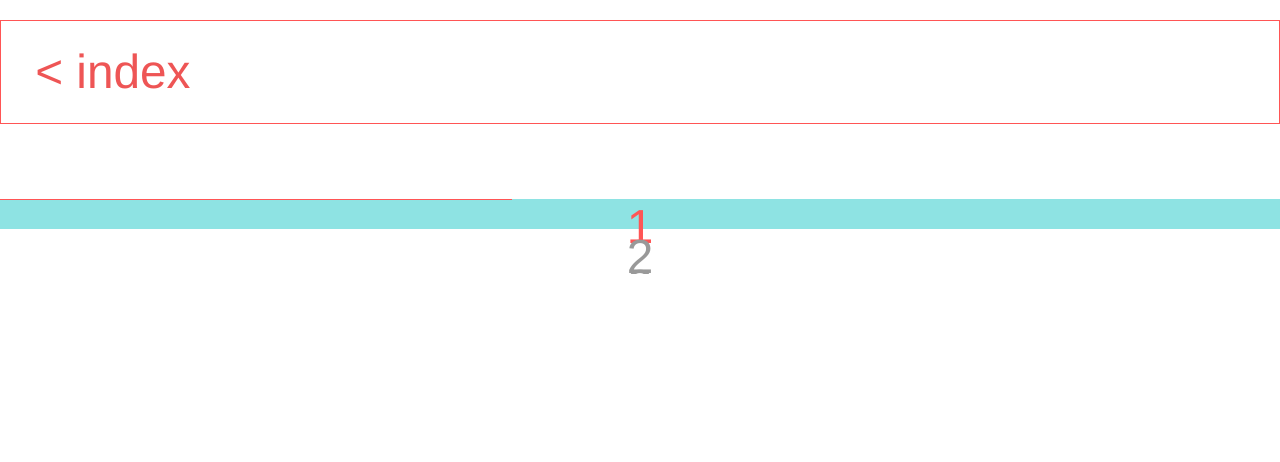
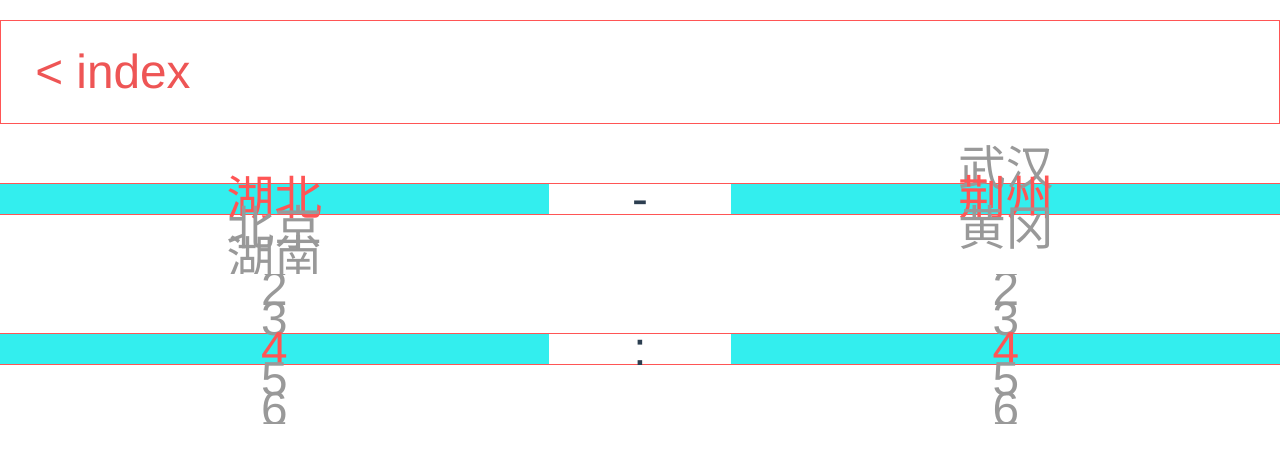
Before and after one commit to hz9527/vue_components, a Vue app: page /#/picker in a window 1280 px wide. Shown: the top 462 px of the page. Built offline with nearby package versions, Linux system fonts and the light colour scheme.

Commit message:
pickerbase

```diff
--- a/src/App.vue
+++ b/src/App.vue
@@ -15,7 +15,7 @@ export default {
   font-family: 'Avenir', Helvetica, Arial, sans-serif;
   -webkit-font-smoothing: antialiased;
   -moz-osx-font-smoothing: grayscale;
-  text-align: center;
+  /*text-align: center;*/
   color: #2c3e50;
   margin-top: 20px;
 }
--- a/src/components/pages/picker.vue
+++ b/src/components/pages/picker.vue
@@ -3,11 +3,52 @@
   <div class="head">
     <router-link to="/">&lt;  index</router-link>
   </div>
-  <pop-picker :item-list='pickerList'></pop-picker>
+  <pop-picker  :item-list='childList'></pop-picker>
+  <pop-picker :limit-methods='getValue' :item-list='pickerList'></pop-picker>
 </div>
 </template>
 
 <script>
+var normalList = [
+  {
+    flex: 3,
+    defaultIndex: 3,
+    values: [1, 2, 3, 4, 5, 6, 7, 8, 9, 10, 11, 12, 13, 14, 15]
+  },
+  {
+    flex: 1,
+    content: '<span>:</span>'
+  },
+  {
+    flex: 3,
+    values: [1, 2, 3, 4, 5, 6, 7, 8, 9, 10, 11, 12, 13, 14, 15]
+  }
+]
+var childList = [
+  {
+    flex: 3,
+    name: 'sheng',
+    values: ['湖北', '北京', '湖南']
+  },
+  {
+    flex: 1,
+    content: '-'
+  },
+  {
+    flex: 3,
+    parentName: 'sheng',
+    defaultIndex: {
+      '湖北': 1,
+      '北京': 0,
+      '湖南': 2
+    },
+    values: {
+      '湖北': ['武汉', '荆州', '黄冈'],
+      '北京': ['朝阳', '海淀', '石景山'],
+      '湖南': ['长沙', '岳阳', '湘潭']
+    }
+  }
+]
 import PopPicker from '../picker/index'
 export default {
   components: {
@@ -15,12 +56,15 @@ export default {
   },
   data () {
     return {
-      pickerList: [
-        {
-          flex: 1,
-          values: [1, 2, 3, 4, 5, 6, 7, 8, 9, 10, 11, 12, 13, 14, 15]
+      pickerList: normalList,
+      childList: childList,
+      getValue (arr, ind) {
+        if (arr[0] > arr[1]) {
+          return [arr[0], arr[0]]
+        } else {
+          return arr
         }
-      ]
+      }
     }
   }
 }
--- a/src/components/picker/index.vue
+++ b/src/components/picker/index.vue
@@ -1,8 +1,14 @@
 <template>
-<div class="picker">
+<div class="picker" :style="{'height':itemHeight*showLine +'px'}">
+  <slot name='center'>
+    <div class="center" :style="{'height':itemHeight +'px'}"></div>
+  </slot>
+  <div class="picker-con" :style="{'height':itemHeight*showLine +'px'}">
     <item :data='item.values' :type='item.type' :height='itemHeight' :length='showLine' :need-check='needCheck'
+    :style="{'width': item.width,'textAlign':item.align}"
     :cur-value='chooseIndex[index] === -1 ? {value: -1} : chooseIndex[index]' :content='item.content' :arr-index='index'
      v-for='(item, index) in itemData' :key='index' @change='itemChange'></item>
+  </div>
 </div>
 </template>
 
@@ -58,54 +64,109 @@ export default {
     }
   },
   methods: {
-    computedChoose () {
-
-    },
-    itemChange (type, value, vindex, index) {
-      if (this.chooseIndex[index] && this.chooseIndex[index].value !== value) {
-        this.$set(this.chooseIndex, index, {value: value, type: 'init', ind: vindex})
+    dealLink (index, value) {
+      if (this.itemData[index].type === 'rootList' || this.itemData[index].type === 'parentList') {
+        // if (this.itemData[index].type === 'parentList') { //处理好父亲的关系,找到父亲，并验证父亲是否合法
+        //   var parent = this.itemData[index].parentName
+        //   var pInd = this.itemDate.findIndex(item => item.name === parent)
+        //   this.chooseIndex[pInd].value
+        // }没必要验证这种
+        var key = this.itemList[index].values[value]
+        var that = this
+        this.itemList.map((item, i) => {
+          if (item.parentName === that.itemData[index].name) {
+            return {defaultIndex: item.defaultIndex || 0, ind: i}
+          } else {
+            return -1
           }
-      if (this.needCheck) {
-        var result = this.limitMethods(this.chooseIndex.filter(i => i !== -1).map(i => i.value), vindex)
-        var that = this
-        this.chooseIndex.forEach(item => {
-          if (item !== -1 && item.value !== result[item.ind]) {
-            that.$set(that.chooseIndex, index, {value: result[item.ind], type: 'invalid', ind: item.ind})
+        }).filter(item => item !== -1).forEach(item => {
+          that.itemData[item.ind].values = that.itemList[item.ind].values[key]
+          var dv = typeof item.defaultIndex === 'object' ? item.defaultIndex[key] : item.defaultIndex
+          if (that.chooseIndex[item.ind] === -1 || that.chooseIndex[item.ind].value !== dv) {
+            var vInd = that.chooseIndex[item.ind].ind
+            that.$set(that.chooseIndex, item.ind, {value: dv, type: 'invalid', ind: vInd})
+            that.dealLink(item.ind, dv)
           }
         })
       }
-      if (type === 'end') {
+    },
+    itemChange (type, value, vindex, index) {
+      if (this.chooseIndex[index] && this.chooseIndex[index].value !== value) { // set change
+        this.$set(this.chooseIndex, index, {value: value, type: 'init', ind: vindex})
+      }
+      this.dealLink(index, value)
+      if (this.needCheck) { // check valid
+        var check = this.chooseIndex.filter(i => i !== -1).map(i => i.value)
+        var result = this.limitMethods(check, vindex)
+        if (JSON.stringify(check) !== JSON.stringify(result)) {
+          var that = this
+          this.chooseIndex.forEach((item, i) => {
+            if (item !== -1 && item.value !== result[item.ind]) {
+              that.$set(that.chooseIndex, i, {value: result[item.ind], type: 'invalid', ind: item.ind})
+            }
+          })
+        }
+      }
+      if (type === 'end') { // emit parent
         this.$emit('change', this.chooseIndex.filter(i => i !== -1).map(i => i.value))
       }
     },
     initList () { // 此方法仅在列表更新使用，因此不必检测合法性并强制更新chooseIndex，毕竟父组件如果这点事都不做就别用这个组件了。。。。
       var that = this
       var ind = 0
+      var width = this.itemList.map(item => item.flex || 1).reduce((prev, item) => {
+        item += prev
+        return item
+      })
+      width = 100 / width
       this.itemList.forEach((item, index) => {
         var result = {}
         if (item.values) {
           if (!that.itemData[index] || !that.itemData[index].values || JSON.stringify(item.values) !== JSON.stringify(that.itemData[index].values)) {
             if (item.values.constructor === Array) {
+              if (item.name) {
+                result.name = item.name
+                result.type = 'rootList'
+              } else {
                 result.type = 'list'
+              }
               result.values = item.values
+            } else { // 找到子列表对应数组及默认值
+              if (item.name) {
+                result.name = item.name
+                result.type = 'parentList'
               } else {
                 result.type = 'childList'
-              result.values = that.chooseIndex[that.itemList.findIndex(info => item.parentName === info.name)].value
+              }
+              result.parentName = item.parentName
+              var pInd = that.itemList.findIndex(info => item.name === info.parentName)
+              var key = that.itemList[pInd].values[that.chooseIndex[pInd].value]
+              result.values = item.values[key]
             }
           }
+          if (result.type !== 'list' && typeof item.defaultIndex === 'object') {
+            that.$set(that.chooseIndex, index, {value: item.defaultIndex[key] ? item.defaultIndex[key] : 0, type: 'init', ind: ind})
+          } else {
             that.$set(that.chooseIndex, index, {value: item.defaultIndex ? item.defaultIndex : 0, type: 'init', ind: ind})
+          }
           ind++
         } else {
           result.type = 'content'
           result.content = item.content
           that.$set(that.chooseIndex, index, -1)
         }
+        result.width = item.flex * width + '%'
+        result.align = item.align || 'center'
         !result.values && (result.values = [])
         !result.content && (result.content = '')
         if (JSON.stringify(result) !== JSON.stringify(that.itemData[index])) {
           that.$set(that.itemData, index, result)
         }
       })
+      if (this.needCheck) {
+        var i = this.chooseIndex.findIndex(item => item !== -1)
+        this.itemChange('init', this.chooseIndex[i].value, this.chooseIndex[i].ind, i)
+      }
     }
   },
   created () {
@@ -119,7 +180,24 @@ export default {
 
 <style scoped lang='scss'>
 .picker{
-  // height: 1rem;
-  // overflow-y: auto;
+  position: relative;
+  .center{
+    position: absolute;
+    top:50%;
+    left:50%;
+    width:100%;
+    border-top: 1px solid #f55;
+    border-bottom: 1px solid #f55;
+    z-index: 10;
+    transform: translate(-50%, -50%);
+  }
+}
+.picker-con{
+  position: absolute;
+  top:0;
+  left:0;
+  width:100%;
+  height:auto;
+  z-index: 100
 }
 </style>
--- a/src/components/picker/picker/picker_item.vue
+++ b/src/components/picker/picker/picker_item.vue
@@ -1,13 +1,14 @@
 <template>
-<div class="picker-item" >
-  <div v-if='type !== "content"' class="list-con" :style='{"height":height * length + "px"}' @touchstart='moveStart' @touchmove='move' @touchend='moveEnd' >
+<div class="picker-item" :style='{"height":height * length + "px","lineHeight": height + "px"}' >
+  <div v-if='type !== "content"' class="list-con"  @touchstart='moveStart' @touchmove='move' @touchend='moveEnd' >
     <div class="item-con" ref='con' :style='{"transform":"translate(0," + translate + "px)"}'>
-      <div class="space" :style='{"height":height * length/2 + "px"}'></div>
+      <div class="space" :style='{"height":height * (length-1)/2 + "px"}'></div>
       <div :class="['item', index === curIndex ? 'item-cur' : '']" :style='{"height":height + "px"}'
         v-for='(info, index) in data' :key='index'>{{info}}</div>
-      <div class="space" :style='{"height":height * length/2 + "px"}'></div>
+      <div class="space" :style='{"height":height * (length-1)/2 + "px"}'></div>
     </div>
   </div>
+  <div class="content" v-if='type === "content"' v-html='content'></div>
 </div>
 </template>
 
@@ -23,10 +24,11 @@ export default {
     curValue: {
       type: Object
     },
-    type: {
+    type: { // content list parentList chidlList rootList
       type: String,
       default: 'list'
     },
+    content: String,
     length: Number,
     height: Number,
     needCheck: Boolean,
@@ -40,16 +42,22 @@ export default {
       translate: 0,
       target: null,
       preTop: -1,
-      moveState: -1, // －1 leave 0 start 1 move
+      moveState: -1, // －1 still 0 start 1 move 2 chain
       timer: null
     }
   },
   watch: {
     curValue (v, ov) {
-      if (v.value !== this.curIndex) {
-        this.scroll(v.type, v.value)
+      if (this.type !== 'content') {
+        if (v.value !== this.curIndex) {
+          if (this.moveState !== -1) {
+            this.moveState = 2
+          } else {
+            this.scroll(v.type, v.value)
+          }
+        }
+        v.ind !== this.index && (this.index = v.ind)
       }
-      v.ind !== this.index && (this.index = v.ind)
     }
   },
   methods: {
@@ -60,21 +68,21 @@ export default {
       this.moveState = 0
     },
     move (e) {
-      if (this.moveState === 0) {
-        this.moveState = 1
-        this.watchScroll()
-      }
       !this.timer && this.watchScroll()
+      this.moveState = 1
       var moveY = e.touches[0].clientY - this.touch.clientY
       if ((moveY > 0 && this.target.scrollTop === 0) || (moveY < 0 && this.target.scrollTop === this.target.scrollHeight - this.target.offsetHeight)) {
         moveY += this.translate
         this.translate = moveY * (Math.abs(moveY) > 10 ? 1 / Math.log(Math.abs(moveY)) : 1)
       }
     },
-    moveEnd (e) {
+    moveEnd () {
       !this.timer && this.watchScroll()
       this.translate !== 0 && (this.translate = 0)
       this.touch = null
+      if (this.moveState === 2) {
+        this.scroll('init', this.curValue.value)
+      }
       this.moveState = -1
     },
     watchScroll () {
@@ -115,24 +123,25 @@ export default {
         }, 40)
       }
     },
-    scroll (type, index) { // 指定滑动到某个index, type invalid init
-      var s = (index - this.curIndex) * this.height
-      if (s !== 0) {
-        if (type === 'init') { // 0.3s 完成
+    scroll (type, index) { // 指定滑动到某个index, type invalid init change
+      var top = index * this.height
+      if (top !== this.target.scrollTop) {
+        if (type === 'invalid') {
+          this.target.scrollTop = top
+          this.curIndex = index
+          this.revisedTop(index)
+        } else { // 0.3s 完成
           var c = 0
-          var step = s / 10
           var that = this
           var timer = setInterval(function () {
-            that.target.scrollTop += step
+            that.target.scrollTop += (top - that.target.scrollTop) / (10 - c)
             c++
             if (c === 10) {
+              that.curIndex = index
               that.revisedTop(index)
               clearInterval(timer)
             }
           }, 30)
-        } else {
-          this.target.scrollTop += s
-          this.revisedTop(index)
         }
       }
     }
@@ -140,12 +149,12 @@ export default {
   mounted () {
     if (this.type !== 'content') {
       this.target = this.$refs.con
+      this.scroll('init', this.curValue.value)
     }
   },
   created () {
-    if (this.curValue.value !== -1) {
+    if (this.type !== 'content') {
       this.index = this.curValue.ind
-      this.scroll('init', this.curValue.value)
     }
   }
 }
@@ -153,33 +162,30 @@ export default {
 
 <style scoped lang='scss'>
 .picker-item{
-
+  float: left;
 }
 .list-con{
-  position: relative;
   overflow: hidden;
-  position: relative;
-  &:after{
-    content: '';
-    position: absolute;
-    top: 50%;
-    left:0;
-    width:40%;
-    height: 1px;
-    background: #f55;
-  }
+  height: 100%;
 }
 .item-con{
   height:100%;
-  overflow: auto;
-
+  overflow-y: auto;
 }
-
+.space{
+  // background: #f55;
+}
 .item{
   color: #999;
 }
 .item-cur{
   color: #f55;
-  background:rgba(30,200,200,0.5)
+  background: #3ee;
+}
+.content{
+  position: absolute;
+  top: 50%;
+  left: 50%;
+  transform: translate(-50%, -50%);
 }
 </style>
```
Also changed, not shown: src/components/picker/picker/ReadMe.md (added). Lines whose indentation alone changed are shown as unchanged.
